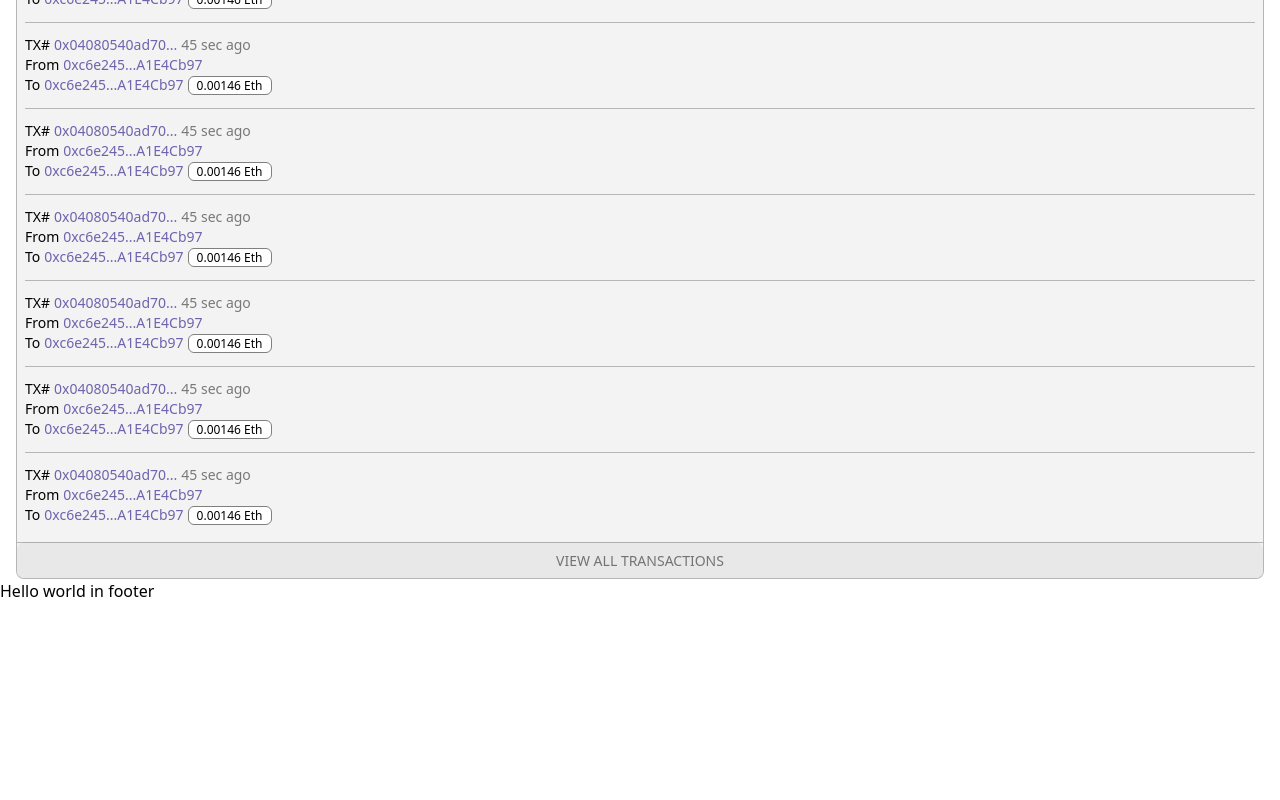
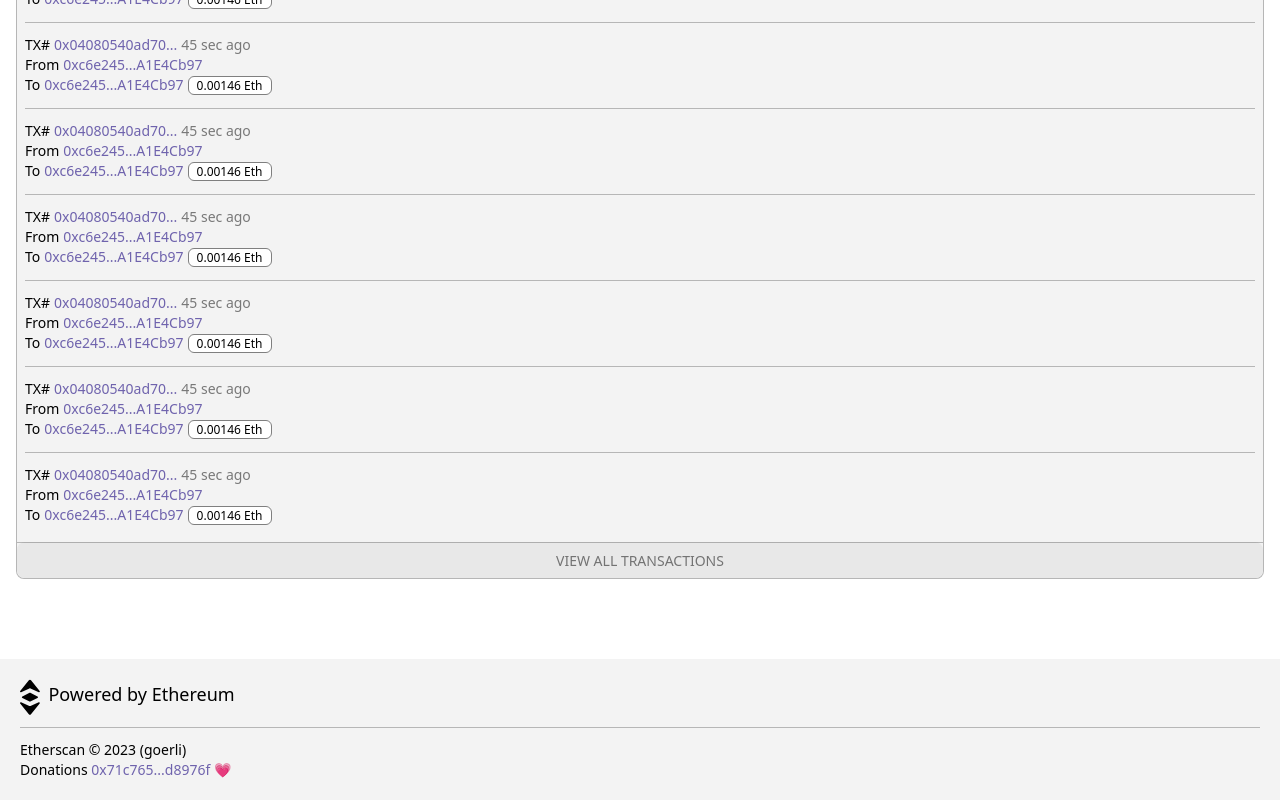
Before and after one commit to surswaty/block-explorer, a React (Create React App) app: page / in a window 1280 px wide. Shown: the part 1114-1914 px from the top of the page. Before the commit the page ends 1717 px from the top, so only its background shows below. Built offline with nearby package versions, Linux system fonts and the light colour scheme.

Commit message:
Footer section completed

```diff
--- a/src/components/Footer.js
+++ b/src/components/Footer.js
@@ -1,9 +1,20 @@
 import React from 'react'
+import ethereumLogo from '../images/ethereum-logo.svg';
 
 const Footer = () => {
   return (
-    <div>
-      Hello world in footer
+    <div className="p-5 mt-20 bg-light_grey">
+      <div>
+        <img src={ethereumLogo} className="inline-block h-9"/>
+        <h3 className="inline-block ml-2 text-lg">Powered by Ethereum</h3>
+      </div>
+      <div>
+        <div className='h-[1px] bg-black bg-opacity-25 my-3'/>
+        <div className="text-sm">
+          <div className="inline-block">Etherscan © 2023 (goerli)</div>
+          <div>Donations <a href='' className="text-blue">0x71c765...d8976f 💗</a></div>
+        </div>
+      </div>
     </div>
   )
 }
--- a/src/components/Transactions.js
+++ b/src/components/Transactions.js
@@ -8,7 +8,7 @@ const Transactions = () => {
     <div className="">
       <div>
         <div className="text-blue text-sm">
-        <div className="text-black inline-block">TX#</div>
+          <div className="text-black inline-block">TX#</div>
           <a href='' className="ml-1">0x04080540ad70...</a>
           <span className="text-black opacity-50 ml-1">45 sec ago</span>
         </div>
```
